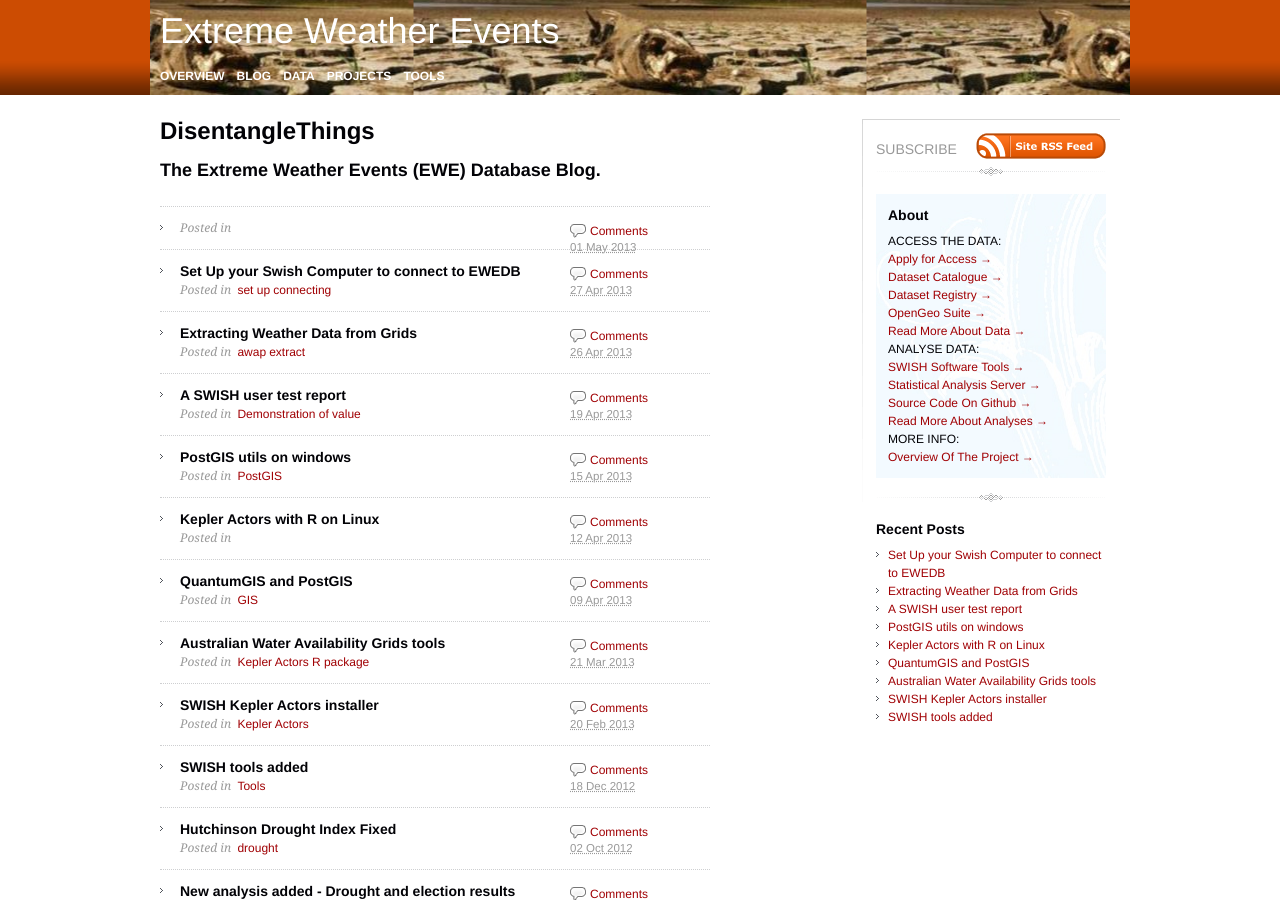
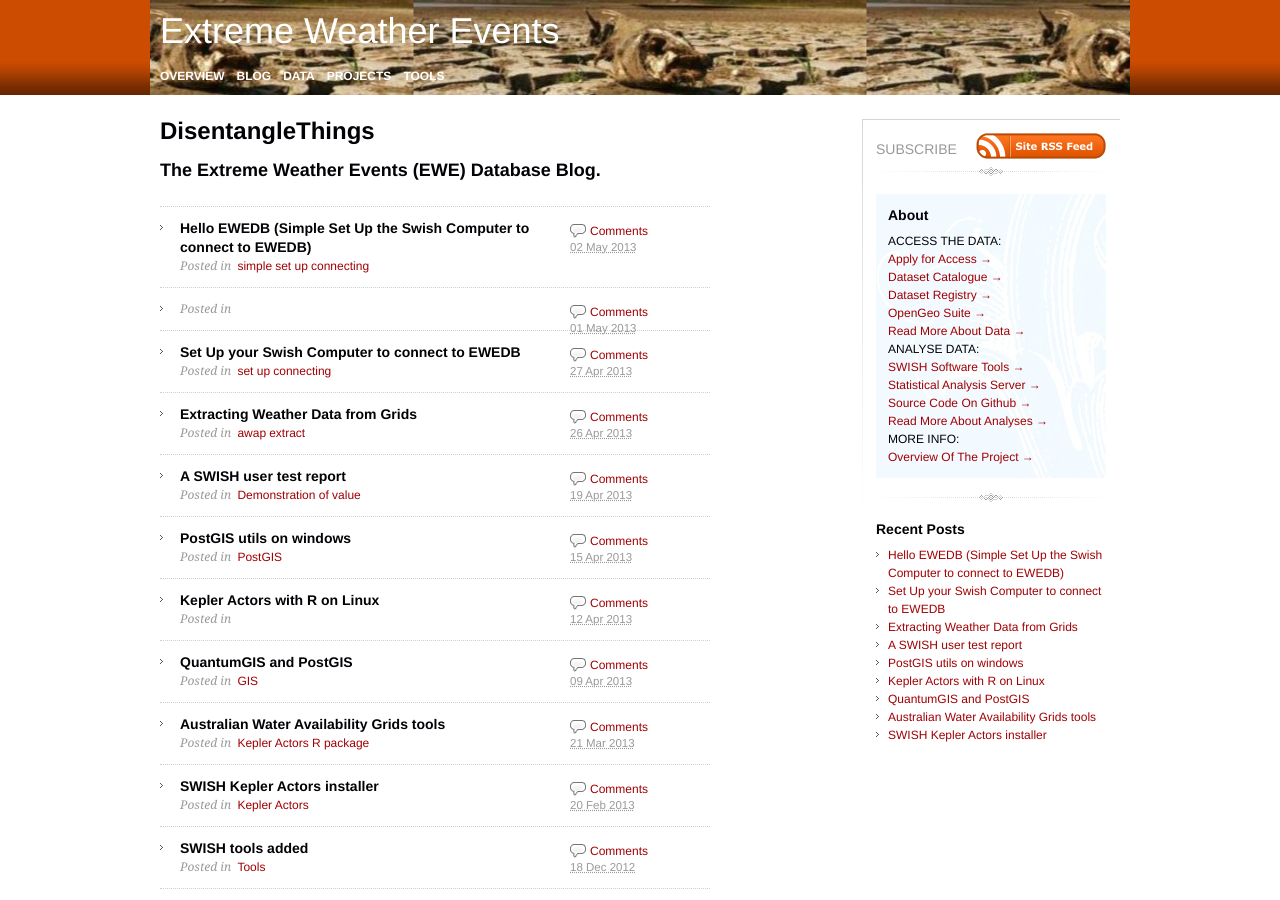
Before and after one commit to swish-climate-impact-assessment/swish-climate-impact-assessment.github.com, a Jekyll site: the page built from blog.html, in a window 1280 px wide and 900 px high. Built offline with Jekyll 4.4.1, drawn with Linux system fonts in a browser that asks for light colours; nearby versions of some CDN libraries; Markdown is read by kramdown in place of the engine named in the settings; comment, search, counter and statistics services are not loaded.

Commit message:
add hello ewedb kar

```diff
--- /dev/null
+++ b/_posts/2013-05-02-hello-ewedb.md
@@ -0,0 +1,15 @@
+---
+name: hello-ewedb
+layout: post
+title: Hello EWEDB (Simple Set Up the Swish Computer to connect to EWEDB)
+date: 2013-05-02
+categories:
+- simple
+- set up
+- connecting
+---
+
+## Hello EWEDB
+This is a very simple workflow designed to test the setup of your computer and the connection to the EWEDB.
+
+### Step 1
```
Also changed, not shown: _posts/2013-04-27-set-up-swish-computer.md (+2 -2 lines), 1 other file.
